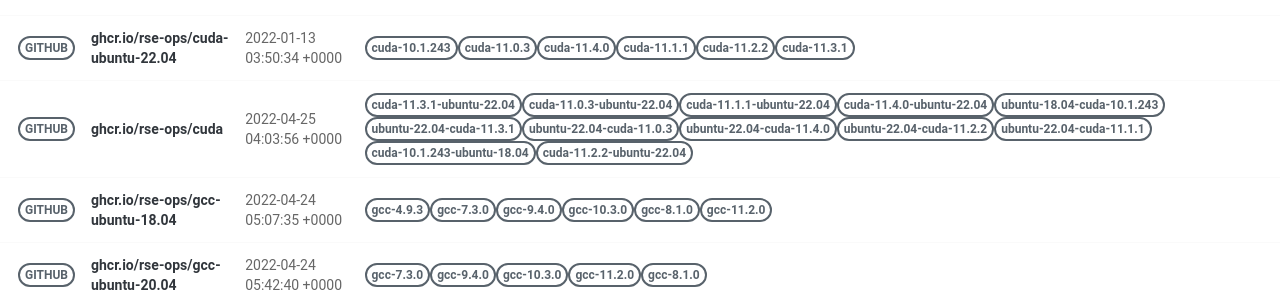
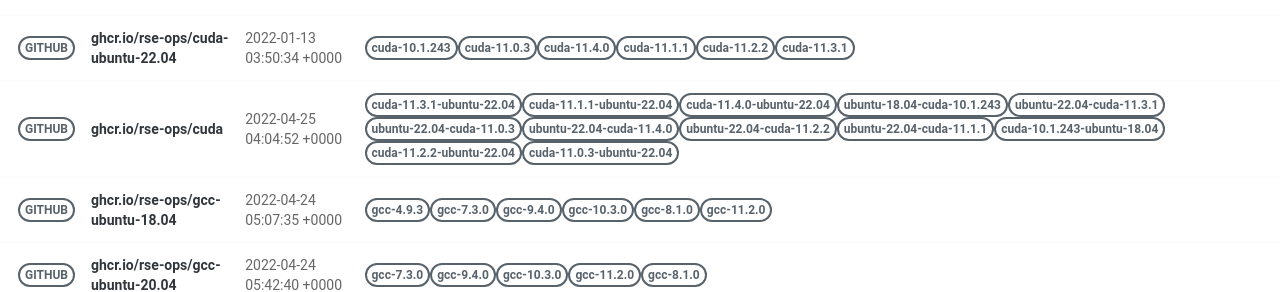
Before and after one commit to rse-ops/docker-images, a Jekyll site: the page built from pages/index.md, in a window 1280 px wide. Shown: the part 414-706 px from the top of the page. Built offline with Jekyll 4.4.1, drawn with Linux system fonts in a browser that asks for light colours; nearby versions of some CDN libraries.

Commit message:
Automated push to update library 2022-04-25

```diff
--- a/_library/ghcr.io-rse-ops-cuda.md
+++ b/_library/ghcr.io-rse-ops-cuda.md
@@ -1,7 +1,7 @@
 ---
 layout: container
 name: ghcr.io/rse-ops/cuda
-updated_at: 2022-04-25 04:03:56.607851
+updated_at: 2022-04-25 04:04:52.068405
 
 
 container_url: https://github.com/orgs/rse-ops/packages/container/package/cuda
@@ -42,5 +39,8 @@ versions:
  - tag: cuda-11.2.2-ubuntu-22.04
    dockerfile: https://github.com/rse-ops/docker-images/blob/main/ubuntu/cuda/Dockerfile
    manifest: https://crane.ggcr.dev/manifest/ghcr.io/rse-ops/cuda:cuda-11.2.2-ubuntu-22.04
+ - tag: cuda-11.0.3-ubuntu-22.04
+   dockerfile: https://github.com/rse-ops/docker-images/blob/main/ubuntu/cuda/Dockerfile
+   manifest: https://crane.ggcr.dev/manifest/ghcr.io/rse-ops/cuda:cuda-11.0.3-ubuntu-22.04
 
 ---
```
Also changed, not shown: other parts of _library/ghcr.io-rse-ops-cuda.md (+0 -3 lines).
